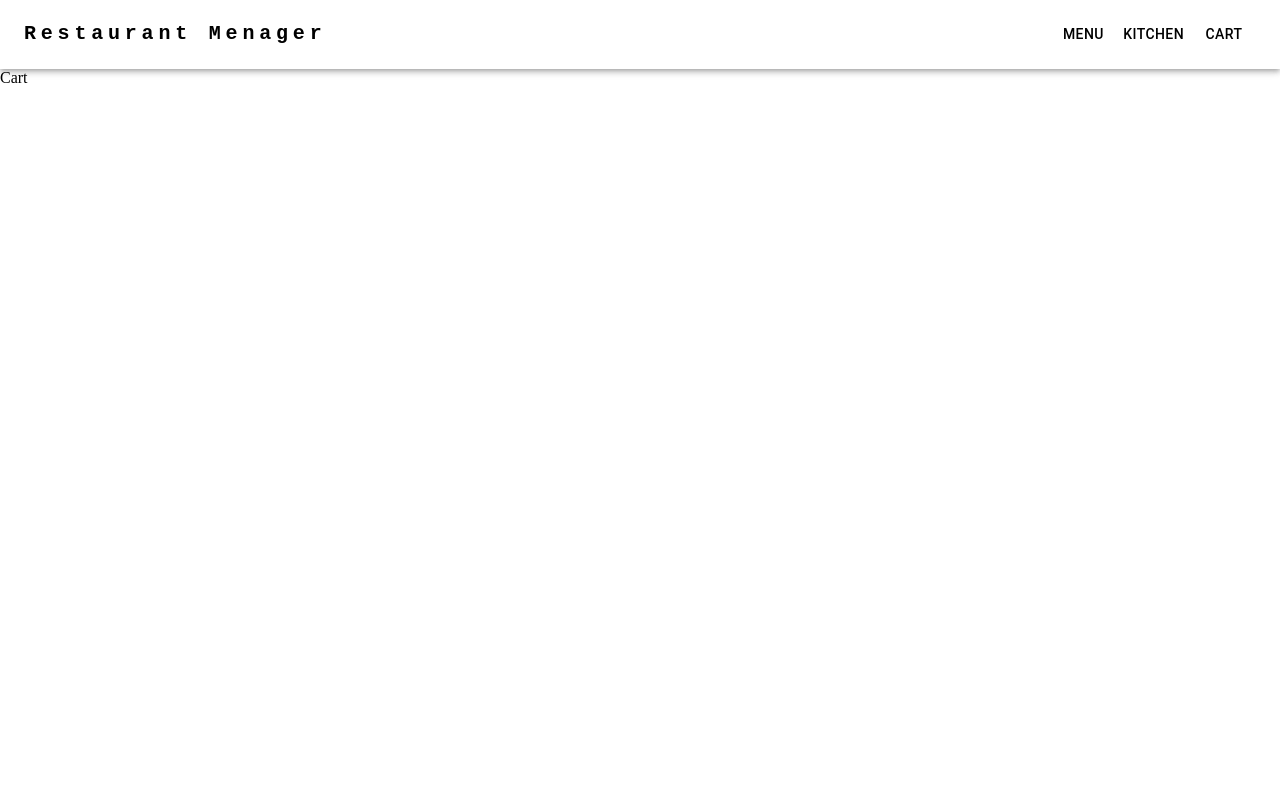
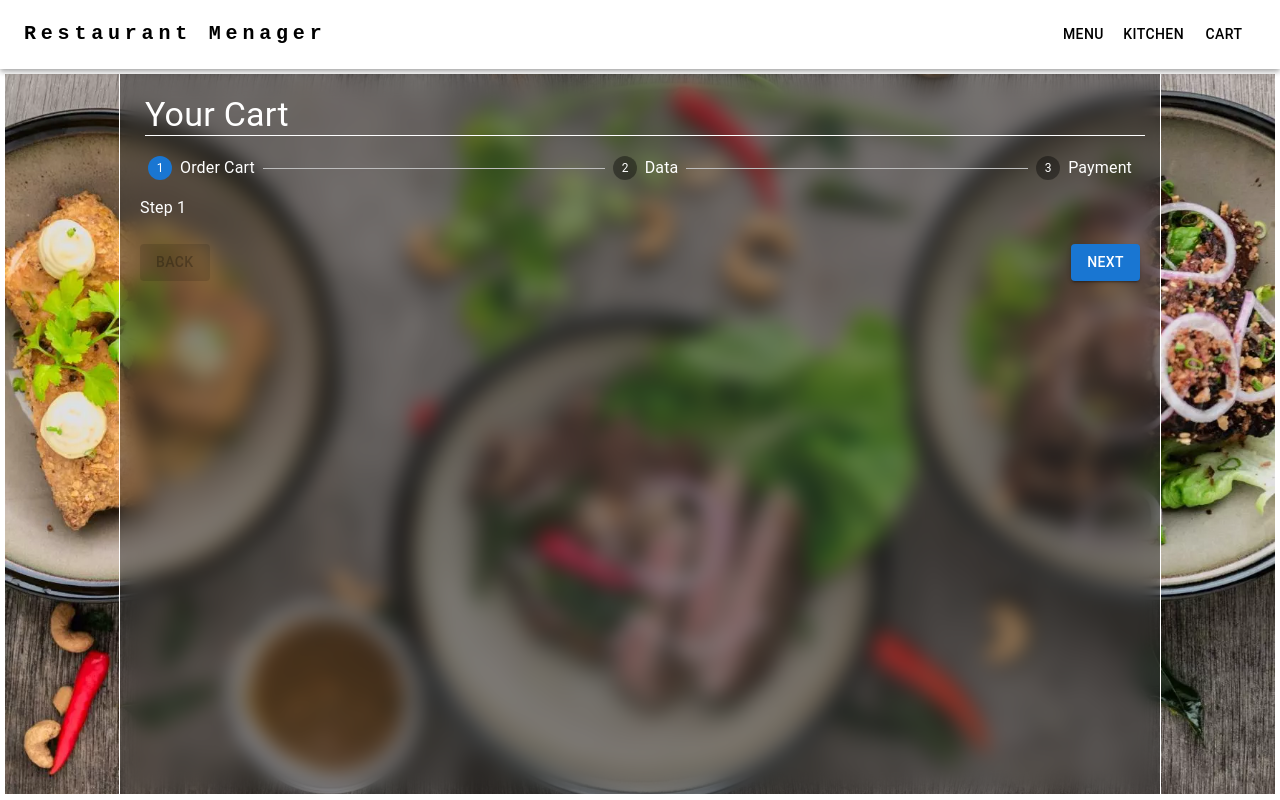
Before and after one commit to PaweLewoniewski/r-manager-app, a React (Vite) app: page /cart in a window 1280 px wide. Built offline with nearby package versions, Linux system fonts and the light colour scheme.

Commit message:
cart_view

```diff
--- a/src/views/Cart/Cart.tsx
+++ b/src/views/Cart/Cart.tsx
@@ -1,3 +1,142 @@
+import * as React from "react";
+import Box from "@mui/material/Box";
+import Stepper from "@mui/material/Stepper";
+import Step from "@mui/material/Step";
+import StepLabel from "@mui/material/StepLabel";
+import Button from "@mui/material/Button";
+import Typography from "@mui/material/Typography";
+import styled from "styled-components";
+import BgCategory from "../../assets/img/categorymenu.webp";
+
+const steps = [
+  "Order Cart",
+  "Data",
+  "Payment",
+];
+
 export const Cart = () => {
-    return (<>Cart</>)
-}
+  const [activeStep, setActiveStep] = React.useState(0);
+
+//   const isStepOptional = (step: number) => {
+//     return step === 1;
+//   };
+
+  const handleNext = () => {
+    setActiveStep((prevActiveStep) => prevActiveStep + 1);
+  };
+
+  const handleBack = () => {
+    setActiveStep((prevActiveStep) => prevActiveStep - 1);
+  };
+
+  const handleReset = () => {
+    setActiveStep(0);
+  };
+
+  return (
+    <Wrapper>
+      <ContentPage>
+        <Title>
+          <Typography variant="h4" sx={{ color: "white" }}>
+            Your Cart
+          </Typography>
+        </Title>
+        <Box sx={{ width: "100%", color: "white" }} >
+          <Stepper activeStep={activeStep} sx={{ color: "white" }}>
+            {steps.map((label, index) => {
+              const stepProps: { completed?: boolean } = {};
+              const labelProps: {
+                optional?: React.ReactNode;
+              } = {};
+            //   if (isStepOptional(index)) {
+            //     labelProps.optional = (
+            //       <Typography variant="caption" sx={{ color: "white" }}>Optional</Typography>
+            //     );
+            //   }
+              return (
+                <Step key={label} {...stepProps}>
+                  <StepLabel {...labelProps}> <Typography sx={{ color: "white" }}>{label}</Typography></StepLabel>
+                </Step>
+              );
+            })}
+          </Stepper>
+          {activeStep === steps.length ? (
+            <React.Fragment>
+              <Typography sx={{ mt: 2, mb: 1 }}>
+                summary and thank U for order
+              </Typography>
+              <Box sx={{ display: "flex", flexDirection: "row", pt: 2 }}>
+                <Box sx={{ flex: "1 1 auto" }} />
+                <Button onClick={handleReset}>Reset</Button>
+              </Box>
+            </React.Fragment>
+          ) : (
+            <React.Fragment>
+              <Typography sx={{ mt: 2, mb: 1 }}>
+                Step {activeStep + 1}
+              </Typography>
+              <Box sx={{ display: "flex", flexDirection: "row", pt: 2 }}>
+                <Button
+                  color="inherit"
+                  disabled={activeStep === 0}
+                  onClick={handleBack}
+                  sx={{ mr: 1 ,color:'black'}}
+                  variant="contained"
+                >
+                  Back
+                </Button>
+                <Box sx={{ flex: "1 1 auto" }} />
+                <Button onClick={handleNext} variant="contained" color="primary">
+                  {activeStep === steps.length - 1 ? "Finish" : "Next"}
+                </Button>
+              </Box>
+            </React.Fragment>
+          )}
+        </Box>
+      </ContentPage>
+    </Wrapper>
+  );
+};
+
+const Wrapper = styled.div`
+  display: flex;
+  justify-content: center;
+  align-items: center;
+  width: 100%;
+  min-height: 100%;
+  background: url(${BgCategory}) no-repeat;
+  background-position: center;
+  background-size: cover;
+  overflow: hidden;
+  position: relative;
+  margin:5px;
+`;
+
+const ContentPage = styled.div`
+  margin: 0 auto;
+  height: 100%;
+  padding: 20px;
+  width:1000px;
+  display: flex;
+  justify-content: flex-start;
+  align-items: flex-start;
+  flex-wrap: wrap;
+  flex-direction: column;
+  z-index: 2;
+  border-left: 1px solid white;
+  border-right: 1px solid white;
+  background-color: rgba(48, 48, 48, 0.5);
+  backdrop-filter: blur(10px);
+  @media (max-width: 900px) {
+    flex-wrap: wrap;
+    height: auto;
+  }
+`;
+
+const Title = styled.div`
+  display: flex;
+  justify-content: flex-start;
+  border-bottom: 1px solid white;
+  width: 100%;
+  margin: 20px 5px;
+`;
--- a/src/views/CategoryMenu/CategoryMenu.tsx
+++ b/src/views/CategoryMenu/CategoryMenu.tsx
@@ -104,6 +104,7 @@ const Wrapper = styled.div`
   background-size: cover;
   overflow: hidden;
   position: relative;
+  margin:5px;
 `;
 
 const ContentPage = styled.div`
--- a/src/views/FoodMenu/FoodMenu.tsx
+++ b/src/views/FoodMenu/FoodMenu.tsx
@@ -94,6 +94,7 @@ const Wrapper = styled.div`
   background-size: cover;
   overflow: hidden;
   position: relative;
+  margin:5px;
 `;
 
 const ContentPage = styled.div`
--- a/src/views/Kitchen/Kitchen.tsx
+++ b/src/views/Kitchen/Kitchen.tsx
@@ -64,6 +64,7 @@ const Wrapper = styled.div`
   background-size: cover;
   overflow: hidden;
   position: relative;
+  margin:5px;
 `;
 
 const ContentPage = styled.div`
--- a/src/views/MainPage/MainPage.tsx
+++ b/src/views/MainPage/MainPage.tsx
@@ -110,6 +110,7 @@ const Wrapper = styled.div`
   background: url(${BgMain}) no-repeat;
   background-position: center;
   background-size: cover;
+  margin:5px;
 `;
 
 const NavBox = styled.span`
```
